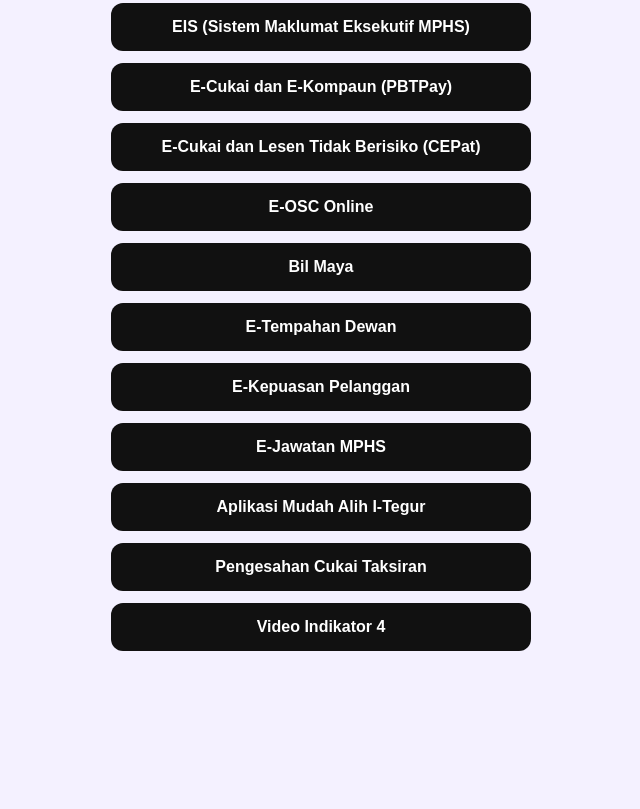
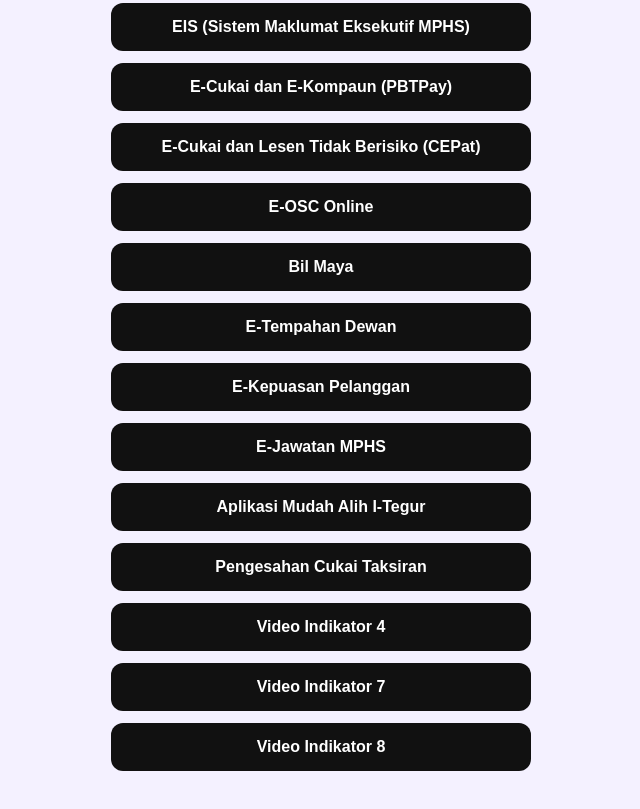
Before and after one commit to urbanist-cyber/e-perkhidmatan-MPHS, a plain HTML site: page index.html in a window 1280 px wide. Shown: the part 664-1473 px from the top of the page, without its empty margins (319-959 px from the left). Before the commit the page ends 1375 px from the top, so only its background shows below. Drawn offline with Linux system fonts and the light colour scheme.

Commit message:
Update index.html

```diff
--- a/index.html
+++ b/index.html
@@ -71,6 +71,8 @@
     <a href="https://https://gamma.malaysia.gov.my/appdetails/573">Aplikasi Mudah Alih I-Tegur</a>
     <a href="https://pengesahancukai.mphs.gov.my/">Pengesahan Cukai Taksiran</a>
     <a href="https://drive.google.com/file/d/1yV8a-Q1sDb1QGA92QKIR6aJJyBGc2RRb/view?usp=sharing">Video Indikator 4</a>
+    <a href="https://drive.google.com/file/d/1RN5X23Lvr6FS0B5dWI263sQ6MTXPpYAz/view?usp=sharing">Video Indikator 7</a>
+    <a href="https://drive.google.com/file/d/1CoDc0QCwommt1ENXxeoOYCYSgl0J1dOk/view?usp=sharing">Video Indikator 8</a>
   </div>
 </body>
 </html>
```
